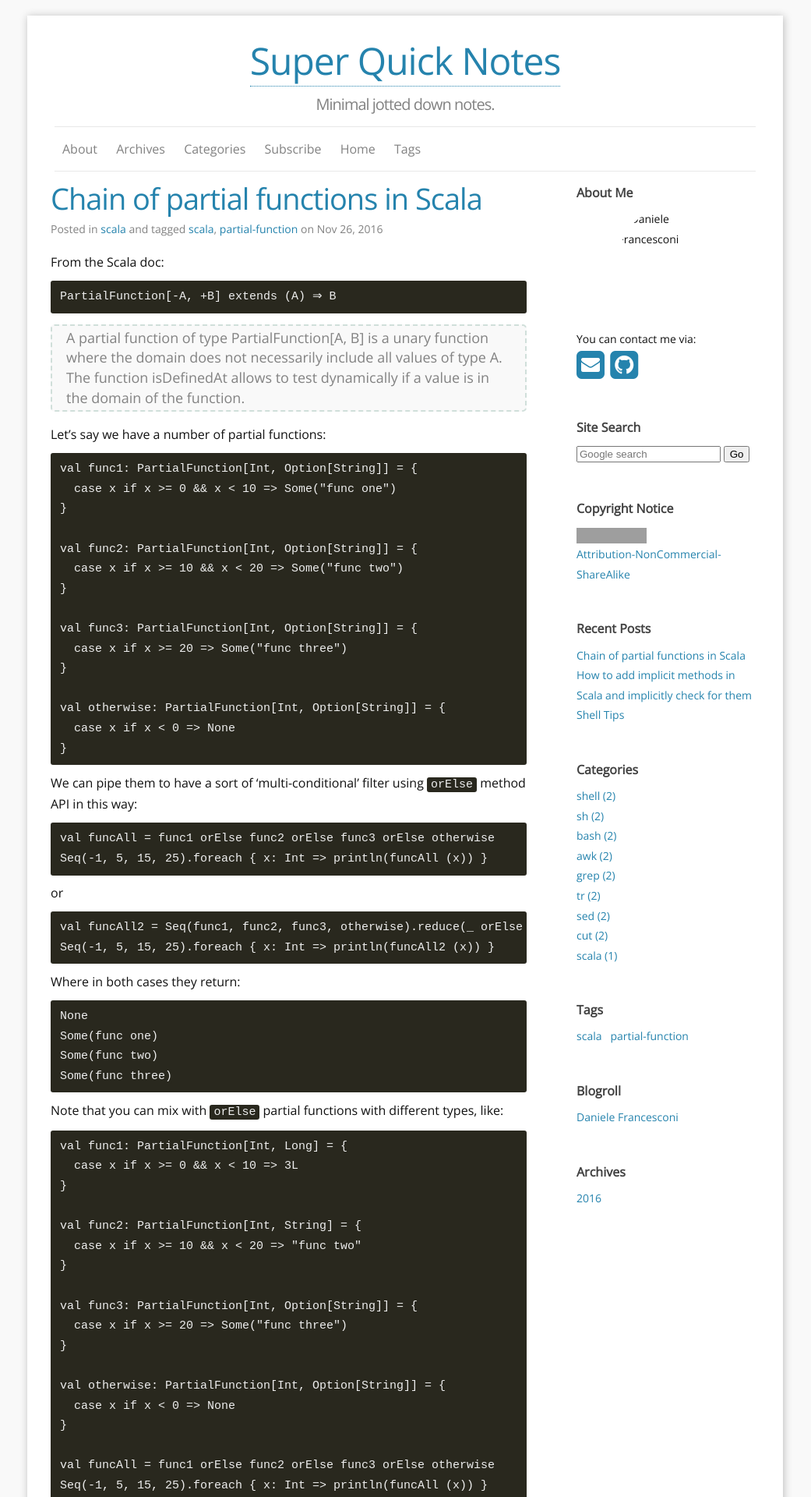
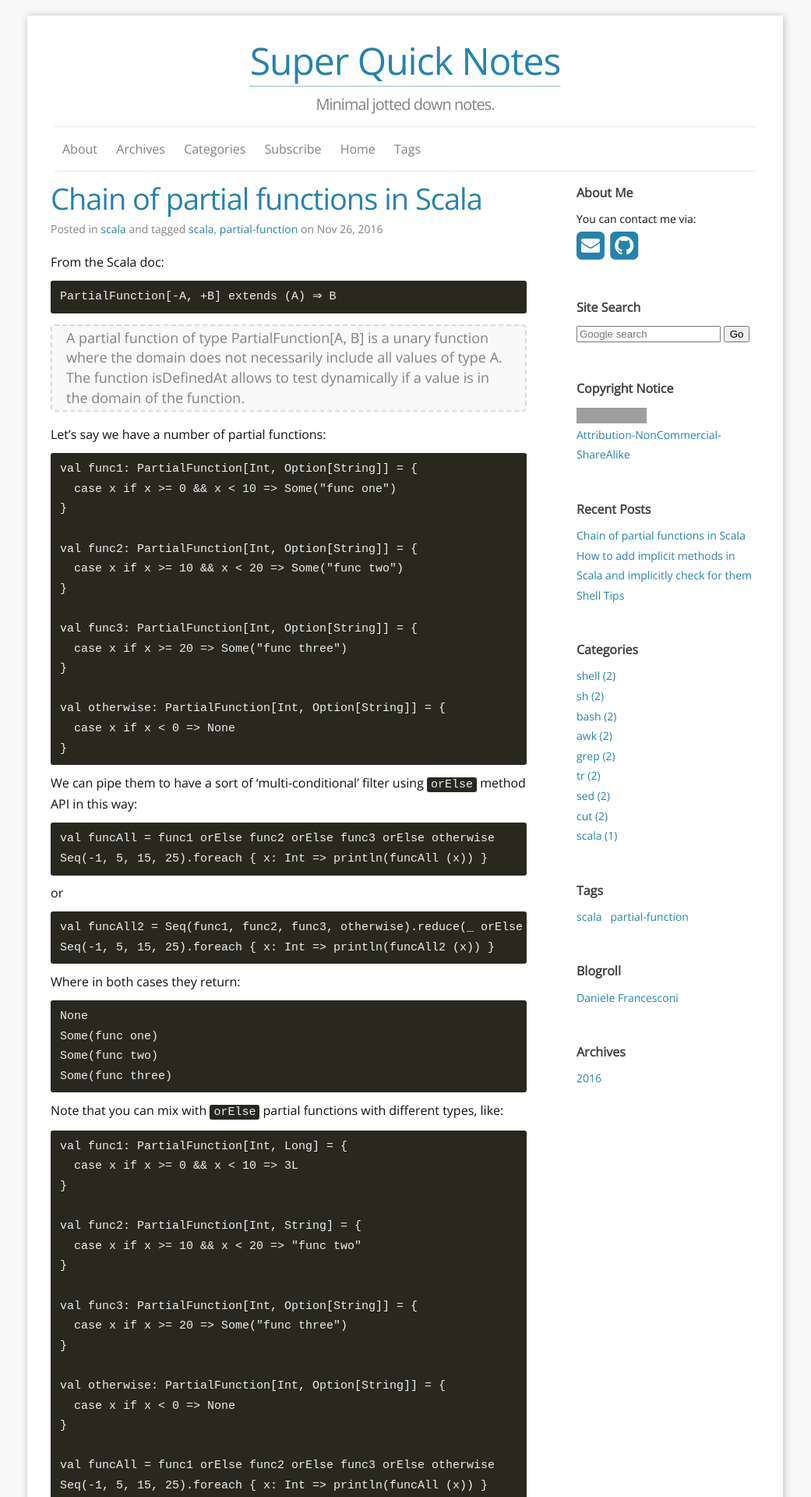
Before and after one commit to danfran/danfran.github.io, a Jekyll site: the page built from index.html, in a window 1280 px wide. Shown: the top 1920 px of the page at 78% size, without its empty margins (120-1161 px from the left). Built offline with Jekyll 4.4.1, drawn with Linux system fonts in a browser that asks for light colours; nearby versions of some CDN libraries; the list of posts is cut into pages by our own code; grey boxes are pictures that could not be loaded.

Commit message:
updated theme

```diff
--- a/_includes/Aboutme.html
+++ b/_includes/Aboutme.html
@@ -1,8 +1,10 @@
 <div class="sidebar-module about">
   <h4>{{ site.locales[site.default_locale].Aboutme }}</h4>
+  {% if site.aboutme_photo != empty %}
   <img title="{{site.author}}" src="{{site.aboutme_photo}}" alt="{{site.author}}"/>
   <span>{{site.aboutme}}</span>
   <br />
+  {% endif %}
 
   {% if site.ShowContactInfo == "True" %}
 
```
Also changed, not shown: images/favicon.ico, images/topbutton.png (added).
